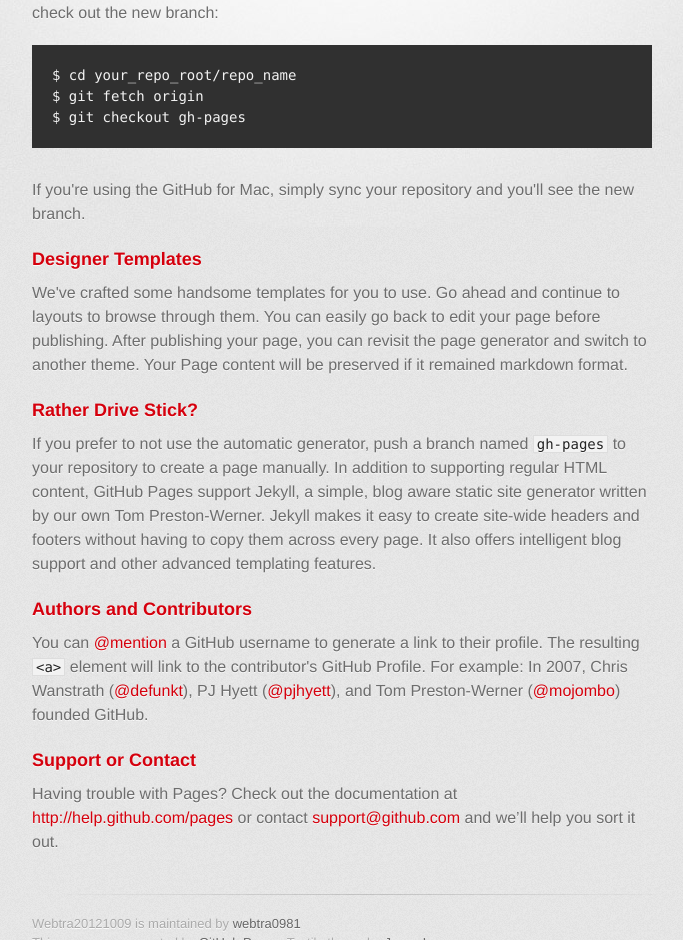
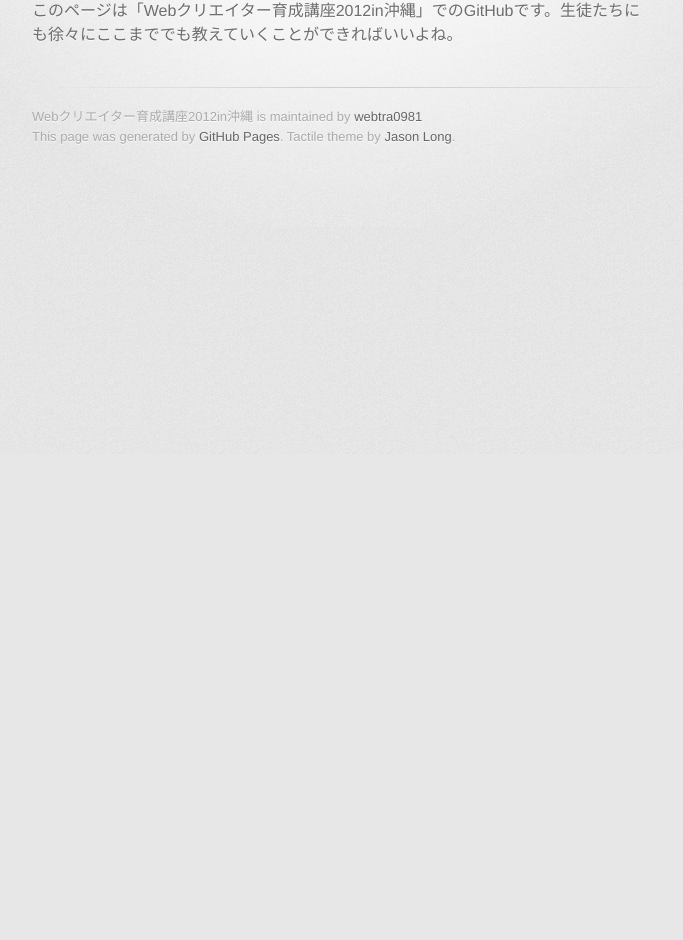
Before and after one commit to webtra0981/webtra20121009, a plain HTML site: page index.html in a window 1280 px wide. Shown: the part 346-1286 px from the top of the page, without its empty margins (298-981 px from the left). After the commit the page ends 800 px from the top, so only its background shows below. Drawn offline with Linux system fonts and the light colour scheme; a web font is replaced by a local one.

```diff
--- a/index.html
+++ b/index.html
@@ -10,7 +10,7 @@
     <!--[if lt IE 9]>
     <script src="//html5shiv.googlecode.com/svn/trunk/html5.js"></script>
     <![endif]-->
-    <title>Webtra20121009 by webtra0981</title>
+    <title>Webクリエイター育成講座2012in沖縄 by webtra0981</title>
   </head>
 
   <body>
@@ -18,7 +18,7 @@
       <div class="inner">
 
         <header>
-          <h1>Webtra20121009</h1>
+          <h1>Webクリエイター育成講座2012in沖縄</h1>
           <h2></h2>
         </header>
 
@@ -31,36 +31,13 @@
         <hr>
 
         <section id="main_content">
-          <h3>Welcome to GitHub Pages.</h3>
+          <h1>Webクリエイター育成講座2012in沖縄</h1>
 
-<p>This automatic page generator is the easiest way to create beautiful pages for all of your projects. Author your page content here using GitHub Flavored Markdown, select a template crafted by a designer, and publish. After your page is generated, you can check out the new branch:</p>
-
-<pre><code>$ cd your_repo_root/repo_name
-$ git fetch origin
-$ git checkout gh-pages
-</code></pre>
-
-<p>If you're using the GitHub for Mac, simply sync your repository and you'll see the new branch.</p>
-
-<h3>Designer Templates</h3>
-
-<p>We've crafted some handsome templates for you to use. Go ahead and continue to layouts to browse through them. You can easily go back to edit your page before publishing. After publishing your page, you can revisit the page generator and switch to another theme. Your Page content will be preserved if it remained markdown format.</p>
-
-<h3>Rather Drive Stick?</h3>
-
-<p>If you prefer to not use the automatic generator, push a branch named <code>gh-pages</code> to your repository to create a page manually. In addition to supporting regular HTML content, GitHub Pages support Jekyll, a simple, blog aware static site generator written by our own Tom Preston-Werner. Jekyll makes it easy to create site-wide headers and footers without having to copy them across every page. It also offers intelligent blog support and other advanced templating features.</p>
-
-<h3>Authors and Contributors</h3>
-
-<p>You can <a href="https://github.com/blog/821" class="user-mention">@mention</a> a GitHub username to generate a link to their profile. The resulting <code>&lt;a&gt;</code> element will link to the contributor's GitHub Profile. For example: In 2007, Chris Wanstrath (<a href="https://github.com/defunkt" class="user-mention">@defunkt</a>), PJ Hyett (<a href="https://github.com/pjhyett" class="user-mention">@pjhyett</a>), and Tom Preston-Werner (<a href="https://github.com/mojombo" class="user-mention">@mojombo</a>) founded GitHub.</p>
-
-<h3>Support or Contact</h3>
-
-<p>Having trouble with Pages? Check out the documentation at <a href="http://help.github.com/pages">http://help.github.com/pages</a> or contact <a href="mailto:support@github.com">support@github.com</a> and we’ll help you sort it out.</p>
+<p>このページは「Webクリエイター育成講座2012in沖縄」でのGitHubです。生徒たちにも徐々にここまででも教えていくことができればいいよね。</p>
         </section>
 
         <footer>
-          Webtra20121009 is maintained by <a href="https://github.com/webtra0981">webtra0981</a><br>
+          Webクリエイター育成講座2012in沖縄 is maintained by <a href="https://github.com/webtra0981">webtra0981</a><br>
           This page was generated by <a href="http://pages.github.com">GitHub Pages</a>. Tactile theme by <a href="http://twitter.com/jasonlong">Jason Long</a>.
         </footer>
 
```
Also changed, not shown: params.json (+1 -1 lines).
